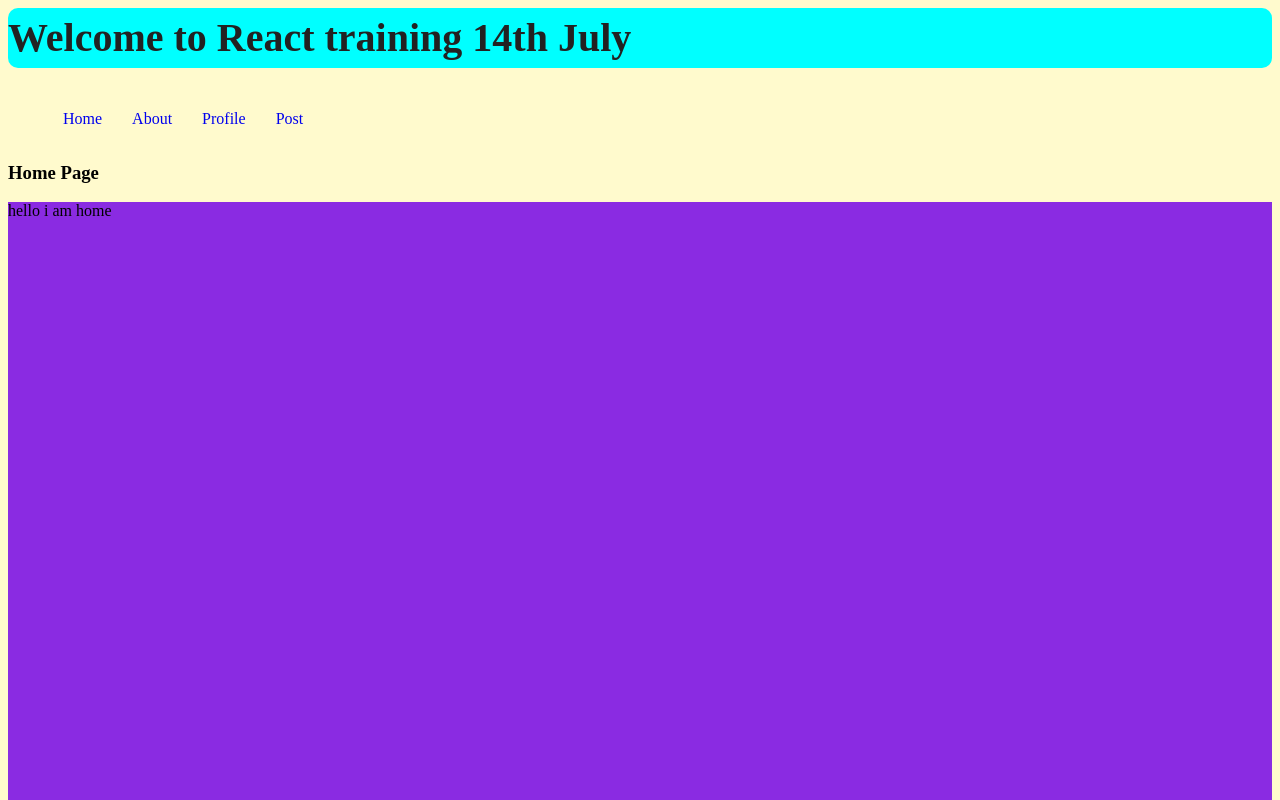
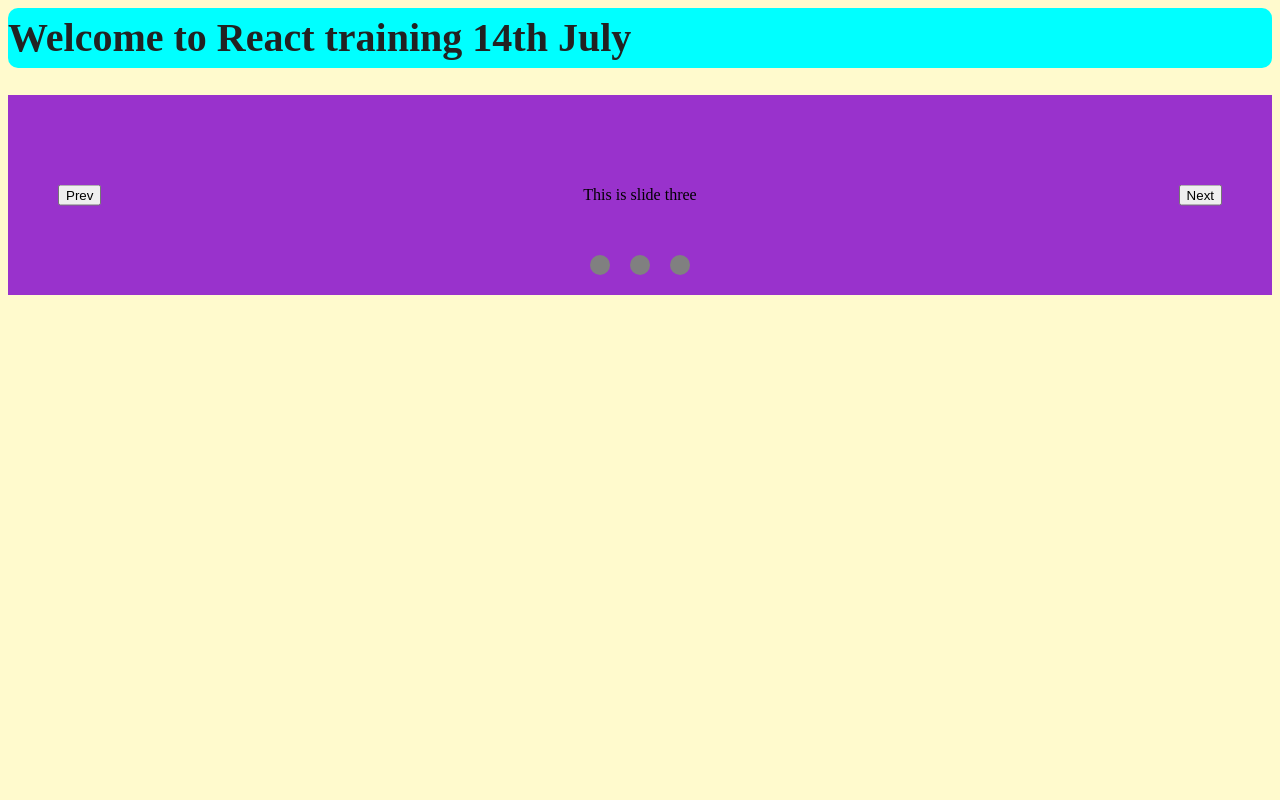
Before and after one commit to balramsinghindia/react-architecture, a React app: page /post in a window 1280 px wide. Before the commit this address led to /. Shown: the top 800 px of the page. Built offline with nearby package versions, Linux system fonts and the light colour scheme.

Commit message:
carousel

```diff
--- a/src/components/App.jsx
+++ b/src/components/App.jsx
@@ -12,44 +12,47 @@
 import Header from './Header';
 import NotFound from './pages/NotFound';
 import Post from './pages/Post';
+import Carousel from './Carousel';
 
 const App = () => {
-  return (
-    <BrowserRouter>
-      {/* <h1> Oh hello, This is first React component </h1>
-                <main>
-                    <section className="hero">
-                        <Recipe
-                            text="Hello, i am Recipe React component from Props"
-                        />
-                    </section>
-                </main>
-                <Counter/> */}
+  // return (
+  //   <BrowserRouter>
+  //     {/* <h1> Oh hello, This is first React component </h1>
+  //               <main>
+  //                   <section className="hero">
+  //                       <Recipe
+  //                           text="Hello, i am Recipe React component from Props"
+  //                       />
+  //                   </section>
+  //               </main>
+  //               <Counter/> */}
 
-      <Header />
+  //     <Header />
 
-      <Switch>
-        <Route path="/" component={Home} exact />
-        <Route path="/about" component={About} />
-        <Route path="/profile" component={Profile} />
+  //     <Switch>
+  //       <Route path="/" component={Home} exact />
+  //       <Route path="/about" component={About} />
+  //       <Route path="/profile" component={Profile} />
 
-        <Route path="/post/:id" component={Post} />
-        <Route component={NotFound} />
-      </Switch>
+  //       <Route path="/post/:id" component={Post} />
+  //       <Route component={NotFound} />
+  //     </Switch>
 
-      <Footer copyrightText="Copyright@2021" />
+  //     <Footer copyrightText="Copyright@2021" />
 
-      <Switch>
-        <Route path="/" component={Home} exact />
-        <Route path="/about" component={About} />
-        <Route path="/profile" component={Profile} />
-        <Route path="/post" component={Post} />
-        <Route component={NotFound} />
-      </Switch>
+  //     <Switch>
+  //       <Route path="/" component={Home} exact />
+  //       <Route path="/about" component={About} />
+  //       <Route path="/profile" component={Profile} />
+  //       <Route path="/post" component={Post} />
+  //       <Route component={NotFound} />
+  //     </Switch>
 
-      <Footer copyrightText="Copyright@2021" />
-    </BrowserRouter>
-  );
+  //     <Footer copyrightText="Copyright@2021" />
+  //   </BrowserRouter>
+  // );
+
+  return <Carousel></Carousel>;
 };
 
 export default App;
--- a/src/components/Carousel.jsx
+++ b/src/components/Carousel.jsx
@@ -1,17 +1,102 @@
-import React from 'react';
+import React, { useEffect, useState } from 'react';
 
-import './Carousel.css';
+import '../scss/Carousel.scss';
 
 const Carousel = () => {
+  const [currentImageNumber, setCurrentImageNumber] = useState(1);
+  const [isHovered, setIsHovered] = useState(false);
+
+  useEffect(() => {
+    if (!isHovered) {
+      const intervalRef = setInterval(() => {
+        setCurrentImageNumber((lastVal) => {
+          lastVal++;
+
+          if (lastVal > 3) lastVal = 1;
+
+          return lastVal;
+        });
+      }, 1000);
+
+      return () => {
+        clearInterval(intervalRef);
+      };
+    } else {
+    }
+  }, [isHovered]);
+
+  const nextHandler = () => {
+    setCurrentImageNumber((lastVal) => {
+      lastVal++;
+
+      if (lastVal > 3) lastVal = 1;
+
+      return lastVal;
+    });
+  };
+
+  const prevHandler = () => {
+    setCurrentImageNumber((lastVal) => {
+      lastVal--;
+
+      if (lastVal < 1) lastVal = 3;
+
+      return lastVal;
+    });
+  };
+
+  const goToFirstHandler = () => {
+    setCurrentImageNumber(1);
+    // console.log('hi');
+  };
+
+  const goToSecond = () => {
+    setCurrentImageNumber(2);
+  };
+
+  const goToThird = () => {
+    setCurrentImageNumber(3);
+  };
+
+  const mouseEnterHandler = () => {
+    setIsHovered(true);
+  };
+
+  const mouseLeaveHandler = () => {
+    setIsHovered(false);
+  };
+
   return (
-    <section className="container">
-      <img src={`../assets/carousel-${currentImageNumber}.jpg`} />
-      <button type="button" className="btn btn--next">
+    <section
+      className="container"
+      onMouseEnter={mouseEnterHandler}
+      onMouseLeave={mouseLeaveHandler}
+    >
+      {/* <img src={`assets/carousel-${currentImageNumber}.jpg`} /> */}
+      {currentImageNumber === 1 && (
+        <div className="img img--1">This is slide one</div>
+      )}
+      {currentImageNumber === 2 && (
+        <div className="img img--2">This is slide two</div>
+      )}
+      {currentImageNumber === 3 && (
+        <div className="img img--3">This is slide three</div>
+      )}
+
+      <button type="button" className="btn btn--next" onClick={nextHandler}>
         Next
       </button>
-      <button type="button" className="btn btn--prev">
+      <button type="button" className="btn btn--prev" onClick={prevHandler}>
         Prev
       </button>
+
+      <div className="radio-grp">
+        <span className="radio-btn" onClick={goToFirstHandler}></span>
+        <span className="radio-btn" onClick={goToSecond}></span>
+        <span className="radio-btn" onClick={goToThird}></span>
+      </div>
     </section>
   );
 };
+
+export default Carousel;
--- /dev/null
+++ b/src/scss/Carousel.scss
@@ -0,0 +1,54 @@
+.container {
+  position: relative;
+}
+
+.btn {
+  position: absolute;
+  top: 50%;
+  transform: translateY(-50%);
+}
+
+.btn--next {
+  right: 50px;
+}
+
+.btn--prev {
+  left: 50px;
+}
+
+.img {
+  height: 200px;
+  display: flex;
+  justify-content: center;
+  align-items: center;
+}
+
+.img--1 {
+  background-color: darkgreen;
+}
+.img--2 {
+  background-color: darkorange;
+}
+.img--3 {
+  background-color: darkorchid;
+}
+
+.radio-grp {
+  padding: 20px 30px;
+  width: 100px;
+  display: flex;
+  justify-content: space-between;
+  position: absolute;
+  bottom: 0px;
+  left: 50%;
+  transform: translateX(-50%);
+}
+
+.radio-btn {
+  display: inline-block;
+  height: 20px;
+  width: 20px;
+  background-color: grey;
+  border-radius: 50%;
+  cursor: pointer;
+}
```
Also changed, not shown: src/components/Carousel.css (deleted, +0 -13 lines), src/scss/index.scss (+7 -9 lines).
